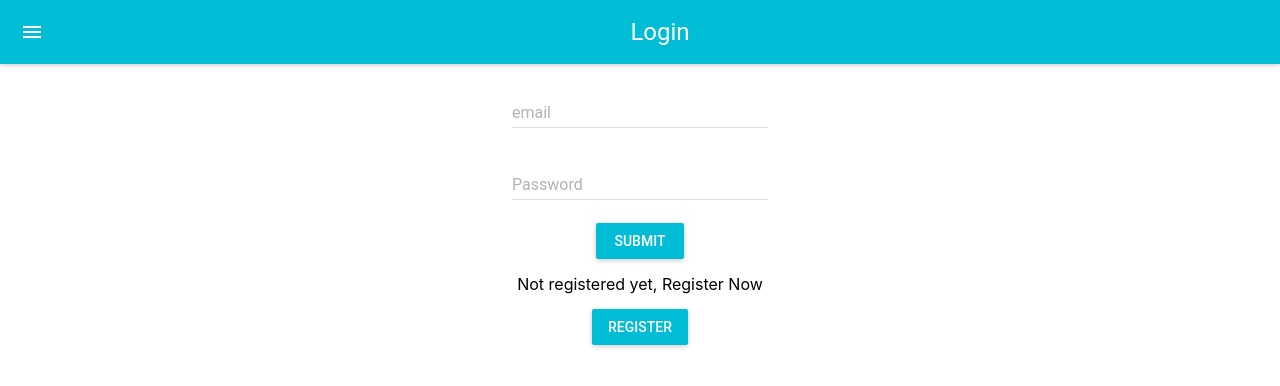
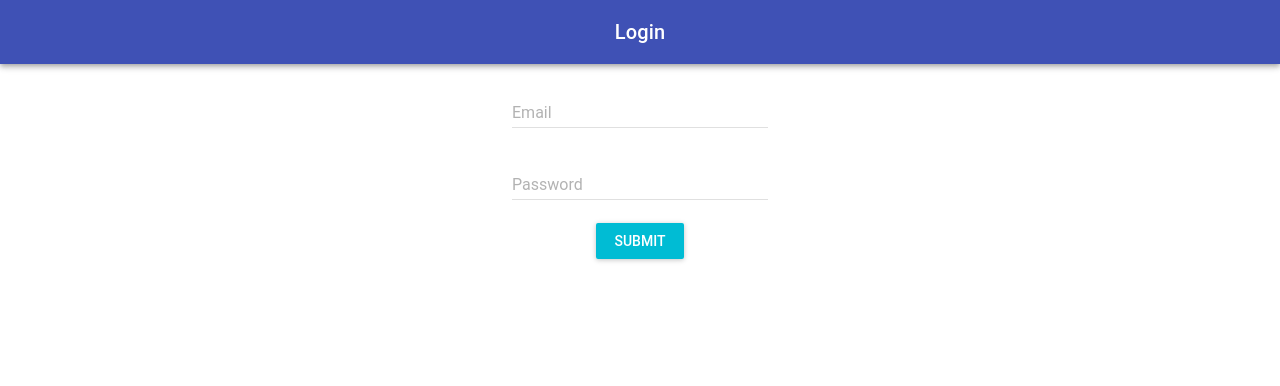
Before and after one commit to Manshiv/notify_webapp, a React (Create React App) app: page /login in a window 1280 px wide. Shown: the top 386 px of the page. Built offline with nearby package versions, Linux system fonts and the light colour scheme.

Commit message:
adding components

```diff
--- a/src/App.js
+++ b/src/App.js
@@ -1,12 +1,21 @@
 import React from 'react';
-import logo from './logo.svg';
 import './App.css';
-import Loginscreen from './Components/Loginscreen'
+import Login from './Components/Login'
+import Register from './Components/Register'
+import GmailForwarder from './Components/GmailForwarder'
+import { BrowserRouter as Router, Switch, Route } from 'react-router-dom'
+
 
 function App() {
   return (
     <div className='App'>
-      <Loginscreen />
+      <Router>
+        <Switch>
+          <Route path='/login' exact component={Login}/>
+          <Route path='/register' exact component={Register} />
+          <Route path='/forwarder' exact component={GmailForwarder} />
+        </Switch>
+      </Router>
     </div>
 
 
--- /dev/null
+++ b/src/Components/CommonAppBar.js
@@ -0,0 +1,48 @@
+import React, {Component} from 'react';
+import AppBar from '@material-ui/core/AppBar';
+import Toolbar from '@material-ui/core/Toolbar';
+import Typography from '@material-ui/core/Typography';
+import { withStyles } from '@material-ui/core/styles';
+import PropTypes from 'prop-types';
+
+
+const useStyles = theme => ({
+  root: {
+    flexGrow: 1,
+  },
+  menuButton: {
+    marginRight: theme.spacing(2),
+  },
+  title: {
+    flexGrow: 1,
+  },
+  rightButton: {
+    marginLeft: '10px',
+  },
+});
+
+class CommonAppBar extends Component{
+
+  constructor(props){
+    super(props)
+  }
+
+  render() {
+    const { classes } = this.props;
+    return (
+      <div className={classes.root}>
+        <AppBar position="static">
+          <Toolbar>
+            <Typography variant="h6" className={classes.title}>
+              {this.props.title}
+            </Typography>
+          </Toolbar>
+        </AppBar>
+      </div>
+    );
+  }
+}
+CommonAppBar.propTypes = {
+  classes: PropTypes.object.isRequired,
+};
+export default withStyles(useStyles)(CommonAppBar);
--- /dev/null
+++ b/src/Components/GmailForwarder.js
@@ -0,0 +1,84 @@
+import React, {Component} from 'react'
+import { flexbox } from '@material-ui/system';
+import AppBar from '@material-ui/core/AppBar';
+import Toolbar from '@material-ui/core/Toolbar';
+import Typography from '@material-ui/core/Typography';
+import CommonAppBar from './CommonAppBar'
+
+
+
+class GmailForwarder extends Component{
+
+    constructor(props){
+        super(props)
+    }
+
+    render(){
+        const listItem = {
+            textAlign: 'left',
+        }
+        const fig = {
+            Display: flexbox,
+            width:'800px',
+            height:'350px',
+        }
+        return(
+            <div>
+                <CommonAppBar title='Forwarder' />
+                <ol>
+                    <li >
+                        <p style={listItem}>
+                            Click the <strong>Gear</strong> icon at the top right corner of the Gmail screen and select Settings from the drop-down menu that appears.
+                        </p>
+                        <div style={listItem}>
+                            <img src='https://www.lifewire.com/thmb/AmSJU-WWxNB3CtI8UNiWVYrX2aw=/1851x0/filters:no_upscale():max_bytes(150000):strip_icc():format(webp)/002-how-to-delete-with-a-swift-keyboard-shortcut-in-gmail-1172079-c5d28b8872d341b6894b933566647158.jpg'
+                            style={fig}
+                            />
+                        </div>
+                    </li>
+                    <li>
+                        <p style={listItem}>
+                            Select the <strong>Forwarding and POP/IMAP</strong> tab.
+                        </p>
+                        <div style={listItem}>
+                            <img src='https://www.lifewire.com/thmb/pKKIdEZHki3gttZdvGArFHgeO2k=/1366x0/filters:no_upscale():max_bytes(150000):strip_icc():format(webp)/001-how-to-access-a-gmail-account-with-any-email-client-via-pop-4103715-a988658a0c8948eb819d4d7f79f8be8a.jpg'
+                            style={fig}
+                            />
+                        </div>
+                    </li>
+                    <li>
+                        <p style={listItem}>
+                            In the <strong>Forwarding</strong> box, click <strong>Add a forwarding address.</strong>
+                        </p>
+                        <div style={listItem}>
+                            <img src='https://www.lifewire.com/thmb/Va0YEaGq5hJfgPEsHRo8OVAXCLE=/1414x0/filters:no_upscale():max_bytes(150000):strip_icc():format(webp)/001-how-to-forward-your-gmail-email-to-another-email-address-1171906-77be4e1436594918913f06951f74efa3.jpg'
+                            style={fig}
+                            />
+                        </div>
+                    </li>
+                    <li>
+                        <p style={listItem}>
+                            Enter the email address you want to forward future Gmail messages to.
+                        </p>
+                        <div style={listItem}>
+
+                        </div>
+                    </li>
+                    <li>
+                        <p style={listItem}>
+                        Select <strong>Proceed</strong> in the pop-up window, then press <strong>OK</strong>. Gmail will send a confirmation email to the address you want to forward to.
+                        </p>
+                        <div style={listItem}>
+                            <img src='https://www.lifewire.com/thmb/xiPXn4vBYUHcyw7NkKRjs-a37tA=/1414x0/filters:no_upscale():max_bytes(150000):strip_icc():format(webp)/002-how-to-forward-your-gmail-email-to-another-email-address-1171906-1579af0dd861432ea2d7406b4d21bc26.jpg'
+                            style={fig}
+                            />
+
+                        </div>
+                    </li>
+                </ol>
+            </div>
+        )
+    }
+}
+
+export default GmailForwarder
--- a/src/Components/Login.js
+++ b/src/Components/Login.js
@@ -1,12 +1,10 @@
 import React, {Component} from 'react'
 import MuiThemeProvider from 'material-ui/styles/MuiThemeProvider';
-import AppBar from 'material-ui/AppBar';
 import RaisedButton from 'material-ui/RaisedButton';
 import TextField from 'material-ui/TextField';
 import axios from 'axios';
-import UploadScreen from 'react-bootstrap'
-
-
+import {Redirect, browserHistory} from 'react-router';
+import CommonAppBar from './CommonAppBar';
 
 class Login extends Component{
     constructor(props) {
@@ -14,23 +12,29 @@ class Login extends Component{
 
         this.state = {
             email:'',
-            password:''
+            password:'',
         }
 
     }
 
     handleClick(event){
         var apiBaseUrl = "https://notifynow-api.herokuapp.com/api/users/token/";
-        axios.post(apiBaseUrl, this.state)
+        var payload = {
+          'email': this.state.email,
+          'password': this.state.password
+        }
+        axios.post(apiBaseUrl, payload)
         .then(function (response) {
         if(response.status == 200){
           var token = 'token '+response.data.token;
           localStorage.setItem('Token', token);
           console.log(localStorage.getItem('Token'))
+          browserHistory.push('/forwarder')
+
         }
         else if(response.status == 204){
           console.log("email password do not match");
-        alert("email password do not match")
+          alert("email password do not match");
         }
         else{
           console.log("email does not exists");
@@ -46,14 +50,12 @@ class Login extends Component{
     render(){
         return(
             <div>
+              <CommonAppBar title='Login' />
               <MuiThemeProvider>
                 <div>
-          <AppBar
-             title="Login"
-           />
                   <TextField
                     hintText="Enter your email"
-             floatingLabelText="email"
+                    floatingLabelText="Email"
                     onChange = {(event,newValue) => this.setState({email:newValue})}
                     />
                   <br/>
--- a/src/Components/Loginscreen.js
+++ /dev/null
@@ -1,76 +0,0 @@
-import React, { Component } from 'react';
-import MuiThemeProvider from 'material-ui/styles/MuiThemeProvider';
-import RaisedButton from 'material-ui/RaisedButton';
-import Login from './Login';
-import Register from './Register';
-class Loginscreen extends Component {
-
-  constructor(props){
-    super(props);
-    this.state={
-      username:'',
-      password:'',
-      loginscreen:[],
-      loginmessage:'',
-      buttonLabel:'Register',
-      isLogin:true
-    }
-  }
-
-  handleClick(event){
-    // console.log("event",event);
-    var loginmessage;
-    if(this.state.isLogin){
-      var loginscreen=[];
-      loginscreen.push(<Register parentContext={this}/>);
-      loginmessage = "Already registered.Go to Login";
-      this.setState({
-                     loginscreen:loginscreen,
-                     loginmessage:loginmessage,
-                     buttonLabel:"Login",
-                     isLogin:false
-                   })
-    }
-    else{
-      var loginscreen=[];
-      loginscreen.push(<Login parentContext={this}/>);
-      loginmessage = "Not Registered yet.Go to registration";
-      this.setState({
-                     loginscreen:loginscreen,
-                     loginmessage:loginmessage,
-                     buttonLabel:"Register",
-                     isLogin:true
-                   })
-    }
-  }
-
-  componentWillMount(){
-    var loginscreen=[];
-    loginscreen.push(<Login parentContext={this} appContext={this.props.parentContext}/>);
-    var loginmessage = "Not registered yet, Register Now";
-    this.setState({
-                  loginscreen:loginscreen,
-                  loginmessage:loginmessage
-                    })
-  }
-
-  render() {
-    return (
-      <div className="loginscreen">
-        {this.state.loginscreen}
-        <div>
-          {this.state.loginmessage}
-          <MuiThemeProvider>
-            <div>
-               <RaisedButton label={this.state.buttonLabel} primary={true} style={style} onClick={(event) => this.handleClick(event)}/>
-           </div>
-          </MuiThemeProvider>
-        </div>
-      </div>
-    );
-  }
-}
-const style = {
-  margin: 15,
-};
-export default Loginscreen;
--- a/src/Components/Register.js
+++ b/src/Components/Register.js
@@ -1,10 +1,10 @@
 import React, { Component } from 'react';
 import MuiThemeProvider from 'material-ui/styles/MuiThemeProvider';
-import AppBar from 'material-ui/AppBar';
 import RaisedButton from 'material-ui/RaisedButton';
 import TextField from 'material-ui/TextField';
 import axios from 'axios';
 import Login from './Login'
+import CommonAppBar from './CommonAppBar'
 class Register extends Component {
 
   constructor(props){
@@ -25,7 +25,7 @@ class Register extends Component {
     axios.post(apiBaseUrl,this.state)
    .then(function (response) {
      console.log(response);
-     if(response.data.code == 201){
+     if(response.status == 201){
        var loginscreen=[];
        loginscreen.push(<Login parentContext={this}/>);
        var loginmessage = "Not Registered yet.Go to registration";
@@ -45,11 +45,9 @@ class Register extends Component {
   render() {
     return (
       <div>
+        <CommonAppBar title='Register' />
         <MuiThemeProvider>
           <div>
-          <AppBar
-             title="Register"
-           />
            <TextField
              hintText="Enter your Full Name"
              floatingLabelText="Full Name"
```
Also changed, not shown: package.json (+7 -1 lines), 1 other file (tests, documents, lock files or other folders). Lines whose indentation alone changed are shown as unchanged.
